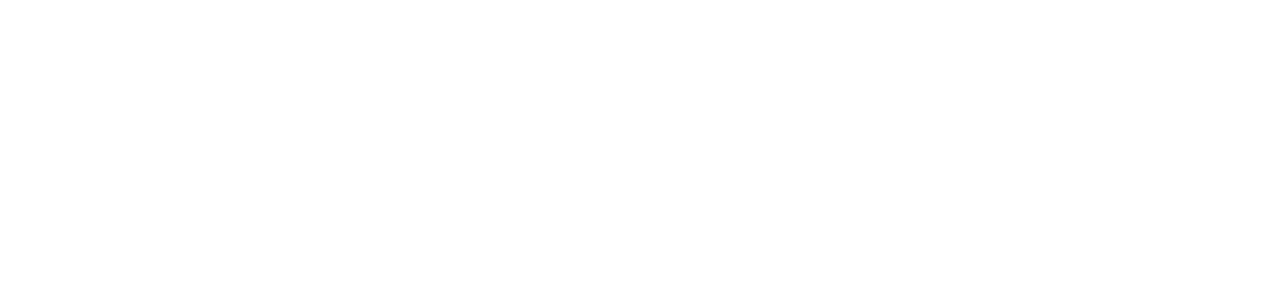
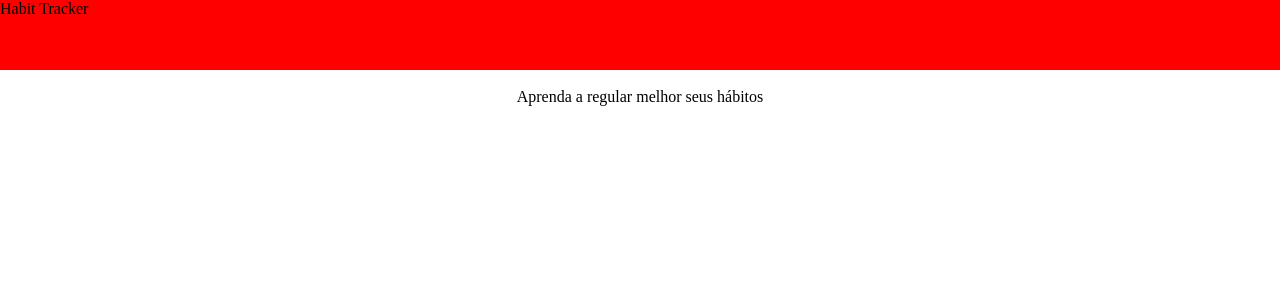
Before and after one commit to KaioVBraga/habit-tracker-react, a React (Create React App) app: page / in a window 1280 px wide. Shown: the top 300 px of the page. Built offline with nearby package versions, Linux system fonts and the light colour scheme.

Commit message:
Implementando o Styled Components

```diff
--- a/package.json
+++ b/package.json
@@ -9,7 +9,8 @@
     "react": "^16.13.1",
     "react-dom": "^16.13.1",
     "react-router-dom": "^5.2.0",
-    "react-scripts": "3.4.1"
+    "react-scripts": "3.4.1",
+    "styled-components": "^5.1.1"
   },
   "scripts": {
     "start": "react-scripts start",
--- a/src/App.js
+++ b/src/App.js
@@ -1,6 +1,7 @@
 import React from 'react';
 import { BrowserRouter as Router, Route } from "react-router-dom";
 
+import Home from './pages/Home';
 import SignUp from './pages/SignUp';
 import Login from './pages/Login';
 import Goal from './pages/Goal';
@@ -9,6 +10,7 @@
 const App = () => {
   return (
     <Router>
+      <Route path="/" exact component={Home} />
       <Route path="/signup" component={SignUp} />
       <Route path="/login" component={Login} />
       <Route path="/goal"  component={Goal} />
--- /dev/null
+++ b/src/components/Header.js
@@ -0,0 +1,22 @@
+import React from 'react';
+
+const Header = () => {
+  return (
+    <div
+      style={{
+        height: '70px',
+        width: '100%',
+
+        position: 'fixed',
+        left: 0,
+        top: 0,
+
+        backgroundColor: 'red',
+      }}
+    >
+      Habit Tracker
+    </div>
+  );
+}
+
+export default Header;
--- /dev/null
+++ b/src/components/style/StyledComponents.js
@@ -0,0 +1,8 @@
+import styled from 'styled-components';
+
+export const CenteredContainer = styled.div`
+  display: flex;
+  flex-direction: column;
+  align-items: center;
+  justify-content: center;
+`;
--- /dev/null
+++ b/src/pages/Home.js
@@ -0,0 +1,32 @@
+import React from 'react';
+import { CenteredContainer } from '../components/style/StyledComponents';
+import Header from '../components/Header';
+
+const Home = () => {
+  return (
+    <CenteredContainer>
+      <Header />
+
+      <h1>Habit Tracker</h1>
+
+      <div
+        style={{
+          display: 'flex',
+          flexDirection: 'column',
+          width: '40vw'
+        }}
+      >
+        <div
+          style={{
+            display: 'flex',
+            justifyContent: 'center'
+          }}
+        >
+          Aprenda a regular melhor seus hábitos
+        </div>
+      </div>
+    </CenteredContainer>
+  );
+}
+
+export default Home;
--- a/src/pages/Login.js
+++ b/src/pages/Login.js
@@ -1,12 +1,16 @@
 import React, { useState } from 'react';
 
 const SignUp = () => {
-  const [name, setName] = useState('');
   const [email, setEmail] = useState('');
   const [password, setPassword] = useState('');
 
   return (
-    <div style={{ display: 'flex', flexDirection: 'column', alignItems: 'center', justifyContent: 'center' }}>
+    <div style={{
+      display: 'flex',
+      flexDirection: 'column',
+      alignItems: 'center',
+      justifyContent: 'center'
+    }}>
         <h1>Login</h1>
 
         <div style={{
@@ -44,7 +48,7 @@
               fontSize: '15px'
             }}
           >
-            Cadastrar
+            Logar
           </button>
         </div>
     </div>
```
Also changed, not shown: src/pages/SignUp.js (+6 -1 lines), 1 other file (tests, documents, lock files or other folders).
